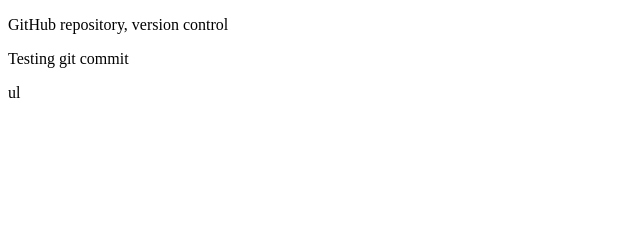
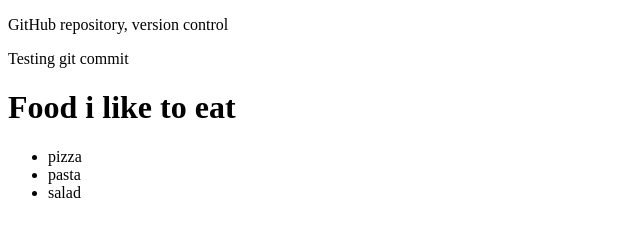
Before and after one commit to mamoxox/FirstWebsite, a plain HTML site: page index.html in a window 1280 px wide. Shown: the whole page, without its empty margins (0-640 px from the left). Drawn offline with Linux system fonts and the light colour scheme.

Commit message:
added to feature

```diff
--- a/index.html
+++ b/index.html
@@ -7,6 +7,14 @@
   <body>
   <p>GitHub repository, version control</p>
   <p>Testing git commit</p>
-  ul
+
+  <h1>Food i like to eat</h1>
+
+    <ul>
+      <li>pizza</li>
+      <li>pasta</li>
+      <li>salad</li>
+    </ul>
+
   </body>
 </html>
```
